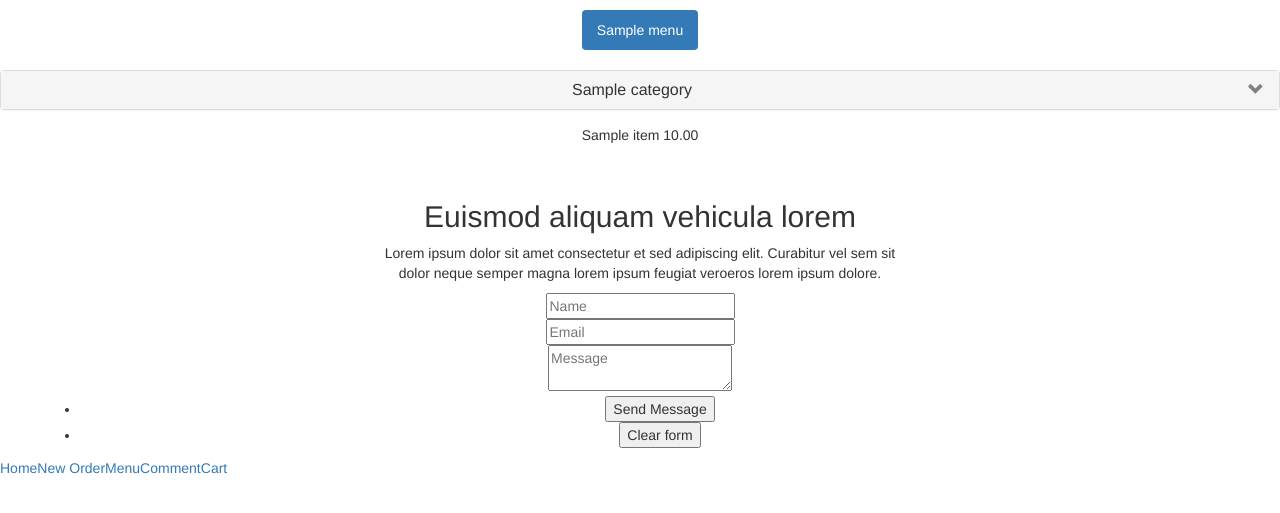
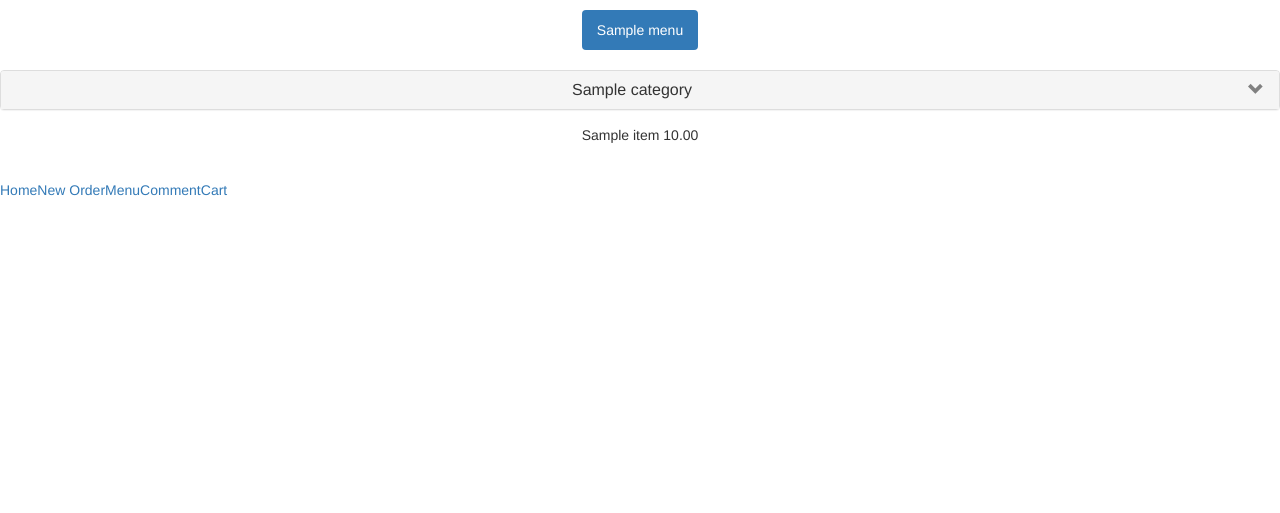
Before and after one commit to tiy-gvl-python/team-a-restaurant, a Django app: a page that uses project_team_a/restaurant_app/templates/base.html in a window 1280 px wide. Shown: the part 239-752 px from the top of the page. Run offline with Django 3.2, Linux system fonts and the light colour scheme; tables that the repository leaves empty hold one stand-in row (values such as "Sample post"); some libraries are stand-ins or nearby versions.

Commit message:
Working on GUI

```diff
--- a/project_team_a/restaurant_app/templates/base.html
+++ b/project_team_a/restaurant_app/templates/base.html
@@ -97,7 +97,7 @@
 {% else %}
     <a href="{% url 'restaurant_app:login' %}">Login</a>
     <a href="{% url 'restaurant_app:user_registration' %}">Sign up</a>
-{% endif %}</div>
+{% endif %}
 					</div>
 {% endblock %}
 {% block body %}
--- a/project_team_a/restaurant_app/templates/menuchoice.html
+++ b/project_team_a/restaurant_app/templates/menuchoice.html
@@ -60,43 +60,14 @@
         </div>
     </div>
 </div>
-<div id="footer-wrapper">
-					<div id="footer" class="container">
-						<header class="major">
-							<h2>Euismod aliquam vehicula lorem</h2>
-							<p>Lorem ipsum dolor sit amet consectetur et sed adipiscing elit. Curabitur vel sem sit<br />
-							dolor neque semper magna lorem ipsum feugiat veroeros lorem ipsum dolore.</p>
-						</header>
-						<div class="row">
-							<section class="6u 12u(narrower)">
-								<form method="post" action="#">
-									<div class="row 50%">
-										<div class="6u 12u(mobile)">
-											<input name="name" placeholder="Name" type="text" />
-										</div>
-										<div class="6u 12u(mobile)">
-											<input name="email" placeholder="Email" type="text" />
-										</div>
-									</div>
-									<div class="row 50%">
-										<div class="12u">
-											<textarea name="message" placeholder="Message"></textarea>
-										</div>
-									</div>
-									<div class="row 50%">
-										<div class="12u">
-											<ul class="actions">
-												<li><input type="submit" value="Send Message" /></li>
-												<li><input type="reset" value="Clear form" /></li>
-											</ul>
-										</div>
-									</div>
-								</form>
-							</section>
 
+        <section id="hero" class="container">
+            <body class="footer-wrapper">
+            <div id="footer" class="container">
 
-
-
+            </div>
+            </body>
+        </section>
 {% endfor %}
 {% endif %}
 </body>
```
Also changed, not shown: project_team_a/restaurant_app/templates/cart.html (+26 -3 lines), project_team_a/restaurant_app/templates/checkout.html (+7 -1 lines), project_team_a/restaurant_app/templates/home.html (+15 -0 lines).
